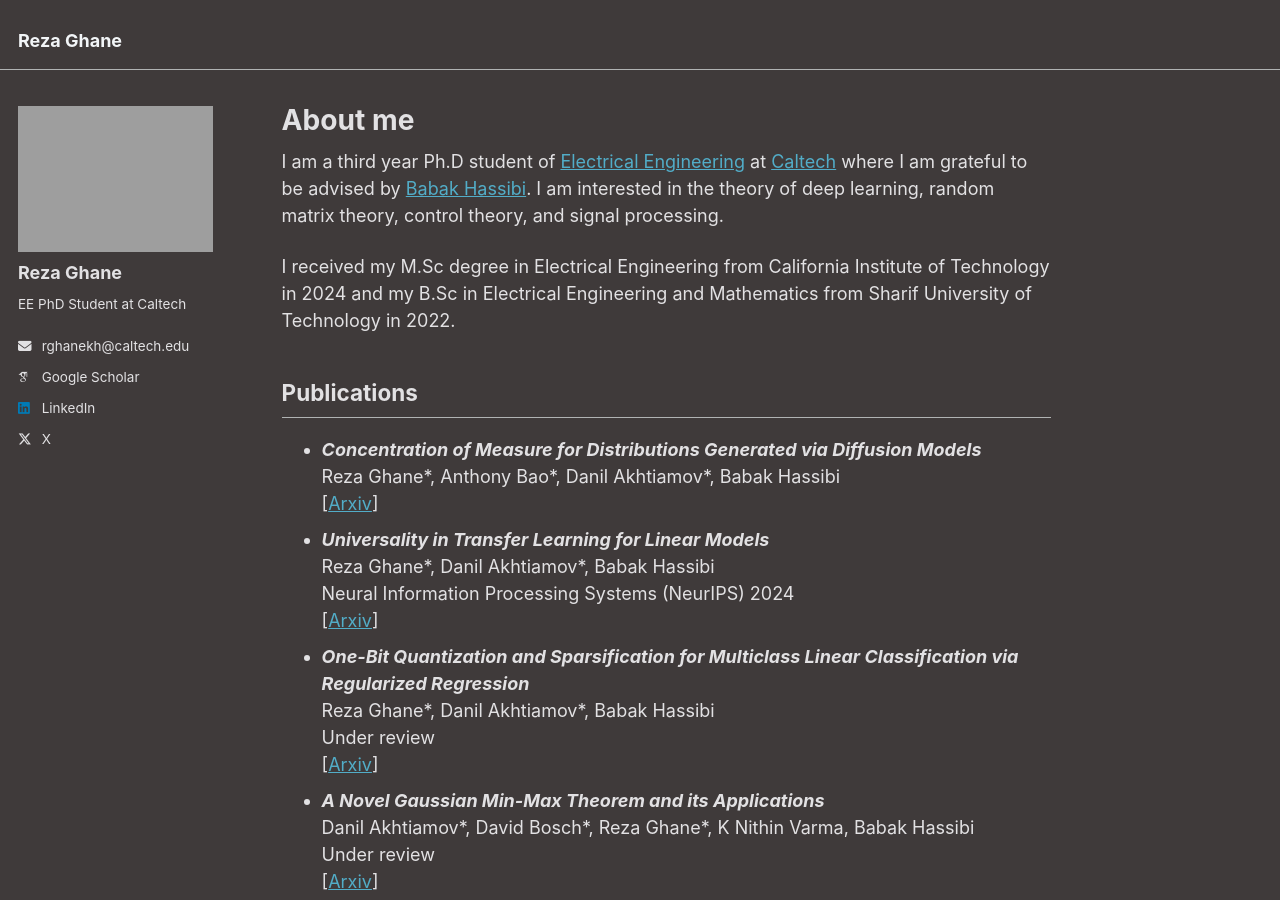
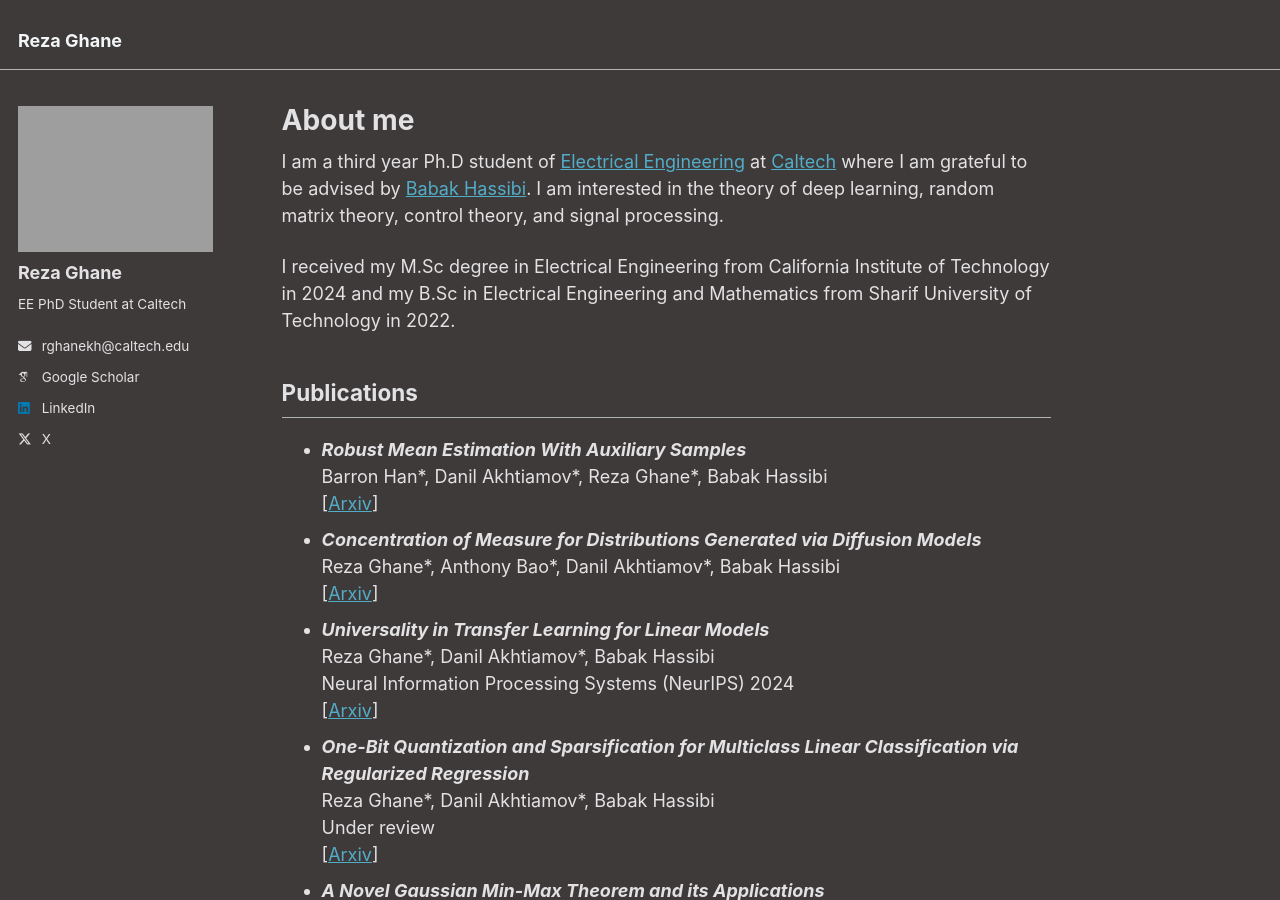
Before and after one commit to ReGhane/ReGhane.github.io, a Jekyll site: the page built from _pages/about.md, in a window 1280 px wide and 900 px high. Built offline with Jekyll 4.4.1, drawn with Linux system fonts in a browser that asks for light colours; some web fonts are replaced.

Commit message:
added the mean estimation paper

```diff
--- a/_pages/about.md
+++ b/_pages/about.md
@@ -20,6 +20,11 @@ Publications
 ------
 
 <ul>
+  <li>
+    <i><b>Robust Mean Estimation With Auxiliary Samples</b></i><br>
+    Barron Han*, Danil Akhtiamov*, Reza Ghane*, Babak Hassibi <br>
+    [<a href="https://arxiv.org/abs/2501.18095">Arxiv</a>]
+  </li>
   <li>
     <i><b>Concentration of Measure for Distributions Generated via Diffusion Models</b></i><br>
     Reza Ghane*, Anthony Bao*, Danil Akhtiamov*, Babak Hassibi <br>
```
